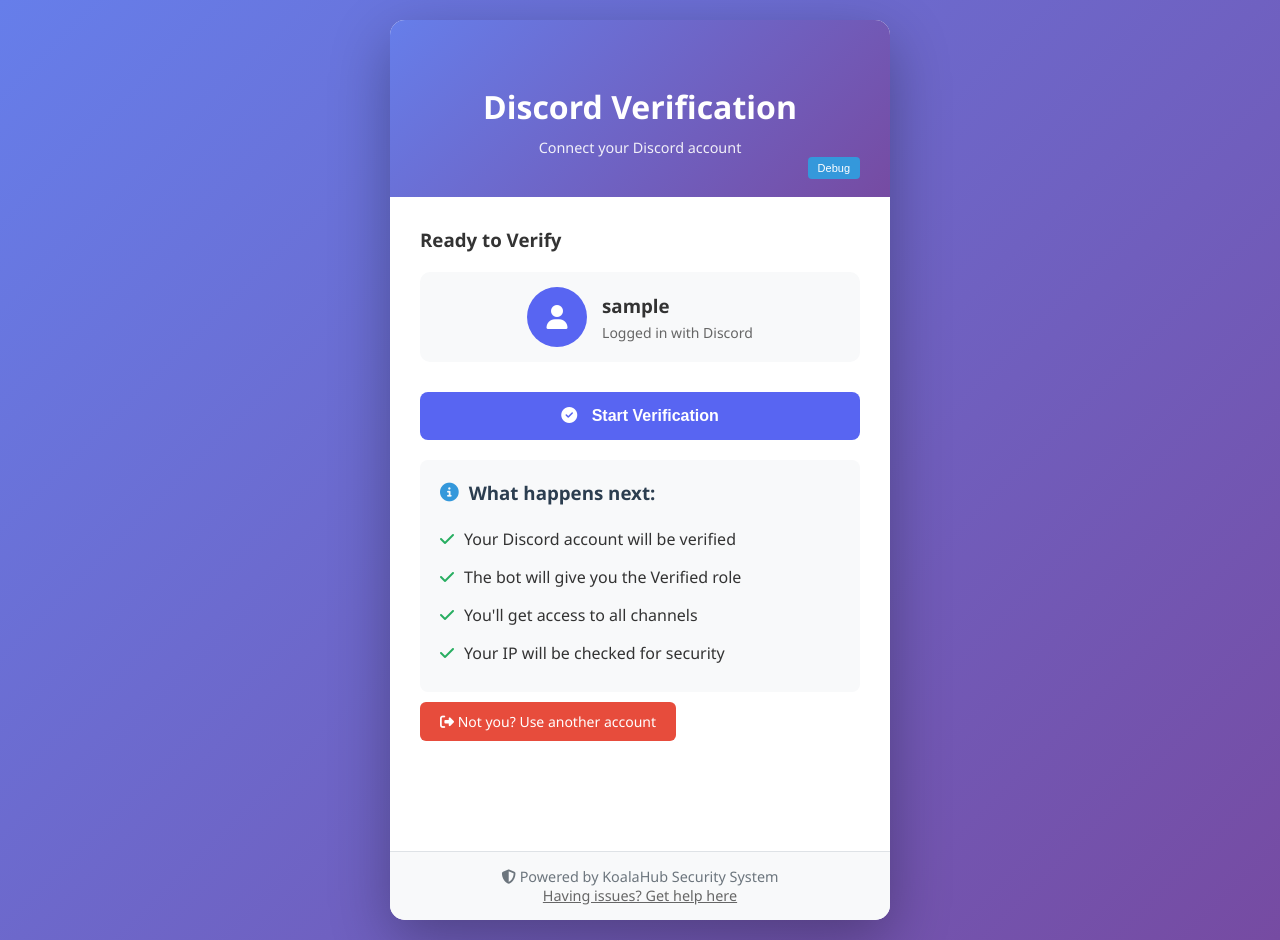
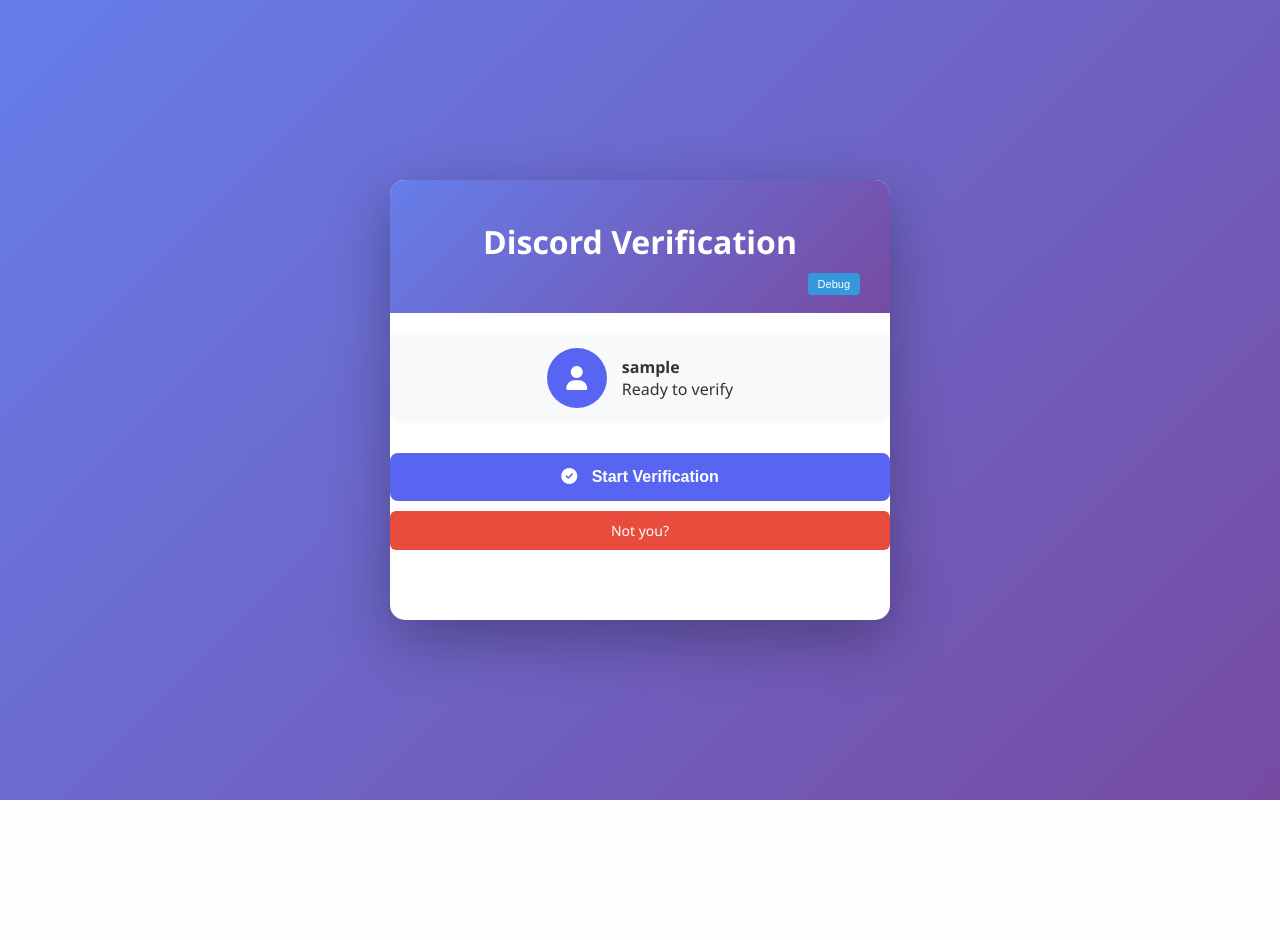
Before and after one commit to Dayvinksthik/KoalaHub, a Flask app: template website/templates/verify.html in a window 1280 px wide. After the commit the page ends 800 px from the top, so only its background shows below. Run offline with Flask 3, Linux system fonts and the light colour scheme; the template is opened without the code that fills it: most values are stand-ins (such as "Sample title", 1, 10 or a date in 2020).

Commit message:
Add files via upload

```diff
--- a/website/templates/verify.html
+++ b/website/templates/verify.html
@@ -9,211 +9,59 @@
     <link rel="stylesheet" href="https://cdnjs.cloudflare.com/ajax/libs/font-awesome/6.4.0/css/all.min.css">
 
     <style>
-        .debug-info {
-            background: #f8f9fa;
-            border-left: 4px solid #3498db;
-            padding: 15px;
-            margin: 15px 0;
-            border-radius: 5px;
-            font-family: monospace;
-            font-size: 12px;
-            display: none;
-        }
-        .debug-toggle {
-            background: #3498db;
-            color: #fff;
-            border: none;
-            padding: 5px 10px;
-            border-radius: 4px;
-            cursor: pointer;
-            font-size: 11px;
-            float: right;
-        }
-        .error-details {
-            background: #f8d7da;
-            color: #721c24;
-            padding: 10px;
-            border-radius: 5px;
-            margin: 10px 0;
-            font-size: 12px;
-            display: none;
-        }
-        .verification-status {
-            background: #e8f5e9;
-            padding: 15px;
-            border-radius: 8px;
-            margin: 15px 0;
-            border-left: 4px solid #2ecc71;
-        }
-        .btn-test {
-            background: #f39c12;
-            color: #fff;
-            border: none;
-            padding: 8px 16px;
-            border-radius: 4px;
-            cursor: pointer;
-            margin: 5px;
-        }
-
-        /* Discord connect styles */
-        .btn-discord {
-            display: inline-block;
-            background: #5865F2;
-            color: white;
-            padding: 15px 30px;
-            border-radius: 8px;
-            text-decoration: none;
-            font-size: 18px;
-            font-weight: bold;
-            margin: 20px 0;
-            transition: background 0.3s;
-            width: 100%;
-            text-align: center;
-        }
-        .btn-discord:hover {
-            background: #4752C4;
-        }
-
-        .btn-verify {
-            width: 100%;
-            padding: 15px;
-            background: #5865f2;
-            color: white;
-            border: none;
-            border-radius: 8px;
-            font-size: 1rem;
-            font-weight: bold;
-            cursor: pointer;
-            transition: background 0.3s;
-            margin-top: 10px;
-            text-align: center;
-        }
-        .btn-verify:hover {
-            background: #4752c4;
-        }
-        .btn-verify:disabled {
-            background: #cccccc;
-            cursor: not-allowed;
-        }
-
-        .btn-logout {
-            display: inline-block;
-            background: #e74c3c;
-            color: white;
-            padding: 10px 20px;
-            border-radius: 6px;
-            text-decoration: none;
-            font-size: 14px;
-            margin: 10px 0;
-            transition: background 0.3s;
-            text-align: center;
-        }
-        .btn-logout:hover {
-            background: #c0392b;
-        }
-
-        .user-info {
-            display: flex;
-            align-items: center;
-            justify-content: center;
-            margin: 20px 0;
-            padding: 15px;
-            background: #f8f9fa;
-            border-radius: 10px;
-        }
-        .avatar-placeholder {
-            width: 60px;
-            height: 60px;
-            background: #5865F2;
-            border-radius: 50%;
-            display: flex;
-            align-items: center;
-            justify-content: center;
-            margin-right: 15px;
-            color: white;
-            font-size: 24px;
-        }
-        .user-details h3 {
-            margin: 0;
-            color: #333;
-        }
-        .user-details p {
-            margin: 5px 0 0 0;
-            color: #666;
-            font-size: 14px;
-        }
+        .debug-info{background:#f8f9fa;border-left:4px solid #3498db;padding:15px;margin:15px 0;border-radius:5px;font-family:monospace;font-size:12px;display:none}
+        .debug-toggle{background:#3498db;color:#fff;border:none;padding:5px 10px;border-radius:4px;cursor:pointer;font-size:11px;float:right}
+        .error-details{background:#f8d7da;color:#721c24;padding:10px;border-radius:5px;margin:10px 0;font-size:12px;display:none}
+        .verification-status{background:#e8f5e9;padding:15px;border-radius:8px;margin:15px 0;border-left:4px solid #2ecc71}
+        .btn-discord{display:block;background:#5865F2;color:white;padding:15px;border-radius:8px;text-decoration:none;font-size:18px;font-weight:bold;text-align:center}
+        .btn-verify{width:100%;padding:15px;background:#5865f2;color:white;border:none;border-radius:8px;font-size:1rem;font-weight:bold;cursor:pointer}
+        .btn-verify:disabled{background:#ccc}
+        .btn-logout{display:block;background:#e74c3c;color:white;padding:10px;border-radius:6px;text-decoration:none;text-align:center;margin-top:10px}
+        .user-info{display:flex;justify-content:center;align-items:center;background:#f8f9fa;padding:15px;border-radius:10px}
+        .avatar-placeholder{width:60px;height:60px;background:#5865F2;border-radius:50%;display:flex;align-items:center;justify-content:center;color:white;font-size:24px;margin-right:15px}
     </style>
 </head>
 
 <body>
-<!-- Store dynamic data in hidden elements -->
-<div id="app-data" style="display: none;"
-     data-has-discord-user="{% if discord_user %}true{% else %}false{% endif %}"
-     data-is-verified="{% if is_verified %}true{% else %}false{% endif %}"
-     data-csrf-token="{{ csrf_token or '' }}">
+
+<div id="app-data"
+     data-has-discord-user="{{ 'true' if discord_user else 'false' }}"
+     data-is-verified="{{ 'true' if is_verified else 'false' }}"
+     data-csrf-token="{{ csrf_token }}">
 </div>
 
 <div class="verification-container">
 <div class="verification-card">
 
 <div class="verification-header">
-            <i class="fas fa-shield-check fa-3x"></i>
     <h1>Discord Verification</h1>
-            <p class="subtitle">Connect your Discord account</p>
     <button class="debug-toggle">Debug</button>
 </div>
 
 <div id="debugInfo" class="debug-info">
-            Session ID: {{ session.get('_id', 'none') }}<br>
-            Discord User: {% if discord_user %}YES{% else %}NO{% endif %}<br>
-            Verified: {% if is_verified %}YES{% else %}NO{% endif %}<br>
-            CSRF: {% if csrf_token %}OK{% else %}MISSING{% endif %}
+    Discord User: {{ 'YES' if discord_user else 'NO' }}<br>
+    Verified: {{ 'YES' if is_verified else 'NO' }}<br>
+    CSRF: {{ 'OK' if csrf_token else 'MISSING' }}
 </div>
-
-        <div class="verification-body">
 
 {% if not discord_user %}
     <a href="{{ url_for('auth_discord') }}" class="btn-discord">
         <i class="fab fa-discord"></i> Login with Discord
     </a>
 
-                <div class="info-box">
-                    <h3><i class="fas fa-info-circle"></i> How to verify:</h3>
-                    <ol>
-                        <li>Click "Login with Discord" above</li>
-                        <li>Authorize the application</li>
-                        <li>Click "Start Verification"</li>
-                        <li>Wait for the bot to give you the Verified role</li>
-                    </ol>
-                </div>
-
 {% elif is_verified %}
     <div class="verification-status">
         <h3>✅ Already Verified</h3>
-                    <p>You are already verified and have access to all channels.</p>
-                    <div class="user-info">
-                        <div class="avatar-placeholder">
-                            <i class="fas fa-user"></i>
-                        </div>
-                        <div class="user-details">
-                            <h3>{{ discord_user.full_username }}</h3>
-                            <p>Verified User</p>
-                        </div>
-                    </div>
-                    <a href="{{ url_for('auth_logout') }}" class="btn-logout">
-                        <i class="fas fa-sign-out-alt"></i> Use another account
-                    </a>
+        <p>{{ discord_user.full_username }}</p>
+        <a href="{{ url_for('auth_logout') }}" class="btn-logout">Use another account</a>
     </div>
 
 {% else %}
-                <h3>Ready to Verify</h3>
     <div class="user-info">
-                    <div class="avatar-placeholder">
-                        <i class="fas fa-user"></i>
-                    </div>
-                    <div class="user-details">
-                        <h3>{{ discord_user.full_username }}</h3>
-                        <p>Logged in with Discord</p>
+        <div class="avatar-placeholder"><i class="fas fa-user"></i></div>
+        <div>
+            <strong>{{ discord_user.full_username }}</strong><br>
+            Ready to verify
         </div>
     </div>
 
@@ -221,39 +69,16 @@
         <i class="fas fa-check-circle"></i> Start Verification
     </button>
 
-                <div class="info-box">
-                    <h3><i class="fas fa-info-circle"></i> What happens next:</h3>
-                    <ul>
-                        <li><i class="fas fa-check"></i> Your Discord account will be verified</li>
-                        <li><i class="fas fa-check"></i> The bot will give you the Verified role</li>
-                        <li><i class="fas fa-check"></i> You'll get access to all channels</li>
-                        <li><i class="fas fa-check"></i> Your IP will be checked for security</li>
-                    </ul>
-                </div>
-
-                <a href="{{ url_for('auth_logout') }}" class="btn-logout">
-                    <i class="fas fa-sign-out-alt"></i> Not you? Use another account
-                </a>
+    <a href="{{ url_for('auth_logout') }}" class="btn-logout">Not you?</a>
 {% endif %}
 
 <div id="verificationResult"></div>
 <div id="errorDetails" class="error-details"></div>
 
 </div>
-
-        <div class="verification-footer">
-            <p><i class="fas fa-shield-alt"></i> Powered by KoalaHub Security System</p>
-            {% if not is_verified and discord_user %}
-                <p><a href="/feedback" style="color: #666;">Having issues? Get help here</a></p>
-            {% endif %}
 </div>
 
-    </div>
-</div>
-
-<!-- Load external JavaScript files -->
 <script src="{{ url_for('static', filename='js/main.js') }}" defer></script>
 <script src="{{ url_for('static', filename='js/verify.js') }}" defer></script>
-
 </body>
 </html>
```
Also changed, not shown: website/app.py (+50 -135 lines), 1 other file. Lines whose indentation alone changed are shown as unchanged.
